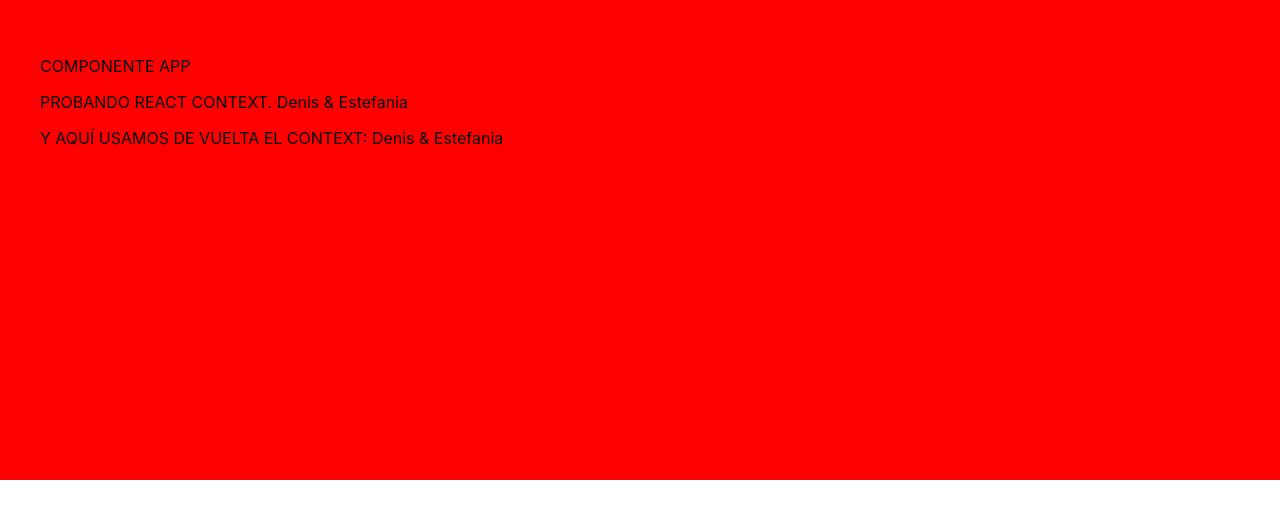
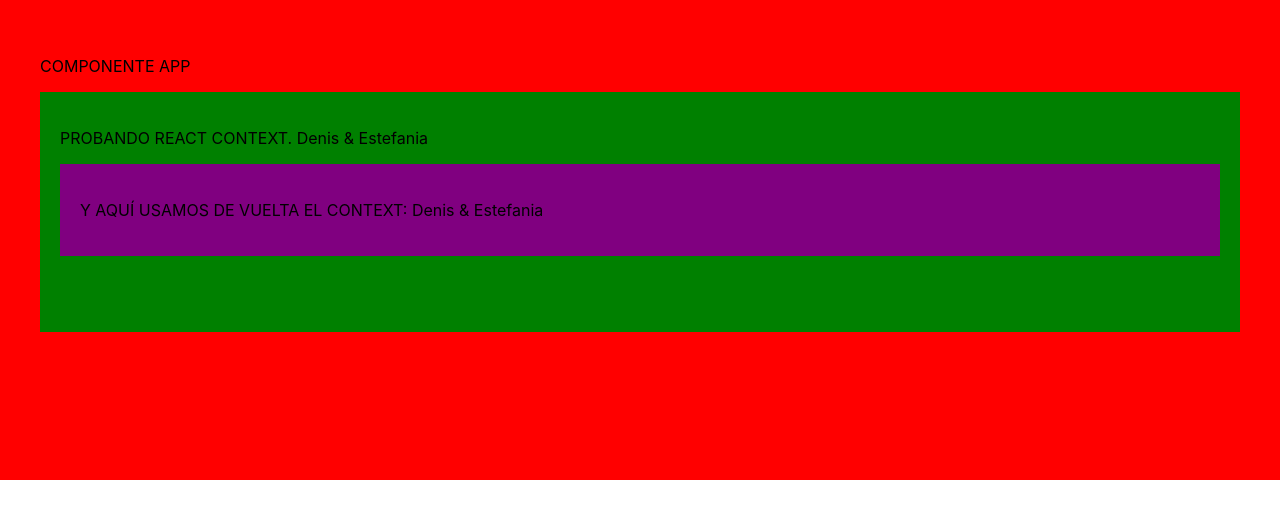
Before and after one commit to DenisFer-13/context-practice-react, a React (Create React App) app: page / in a window 1280 px wide. Shown: the top 518 px of the page. Built offline with nearby package versions, Linux system fonts and the light colour scheme.

Commit message:
Added two components

```diff
--- a/src/components/componentOne.jsx
+++ b/src/components/componentOne.jsx
@@ -5,7 +5,7 @@
 export default function ComponentOne() {
     const { name } = useContext(Context)    //Desestructuramos lo necesario y lo utilizamos.
     return (
-        <div>
+        <div style={{backgroundColor:'green', padding:'20px', height:'200px'}}>
             <p>PROBANDO REACT CONTEXT. { name } </p>
             <ComponentTwo />
         </div>
--- a/src/components/componentTwo.jsx
+++ b/src/components/componentTwo.jsx
@@ -4,7 +4,7 @@
 export default function ComponentTwo() {
     const { name } = useContext(Context)
     return (
-        <div>
+        <div style={{backgroundColor:'purple', padding:'20px'}}>
             <p>Y AQUÍ USAMOS DE VUELTA EL CONTEXT: { name }</p>
         </div>
     )
```
Also changed, not shown: 1 other file (tests, documents, lock files or other folders).
